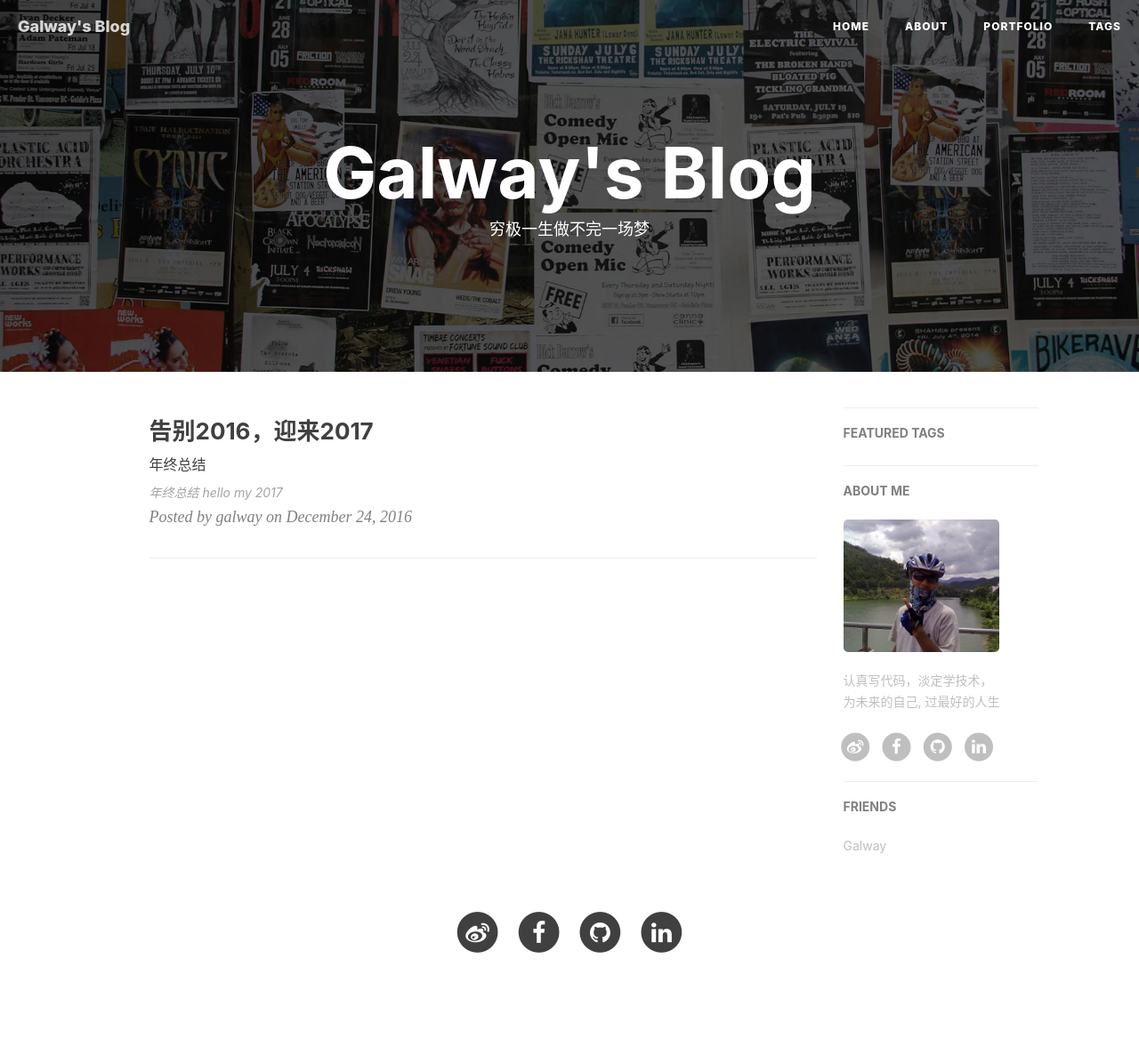
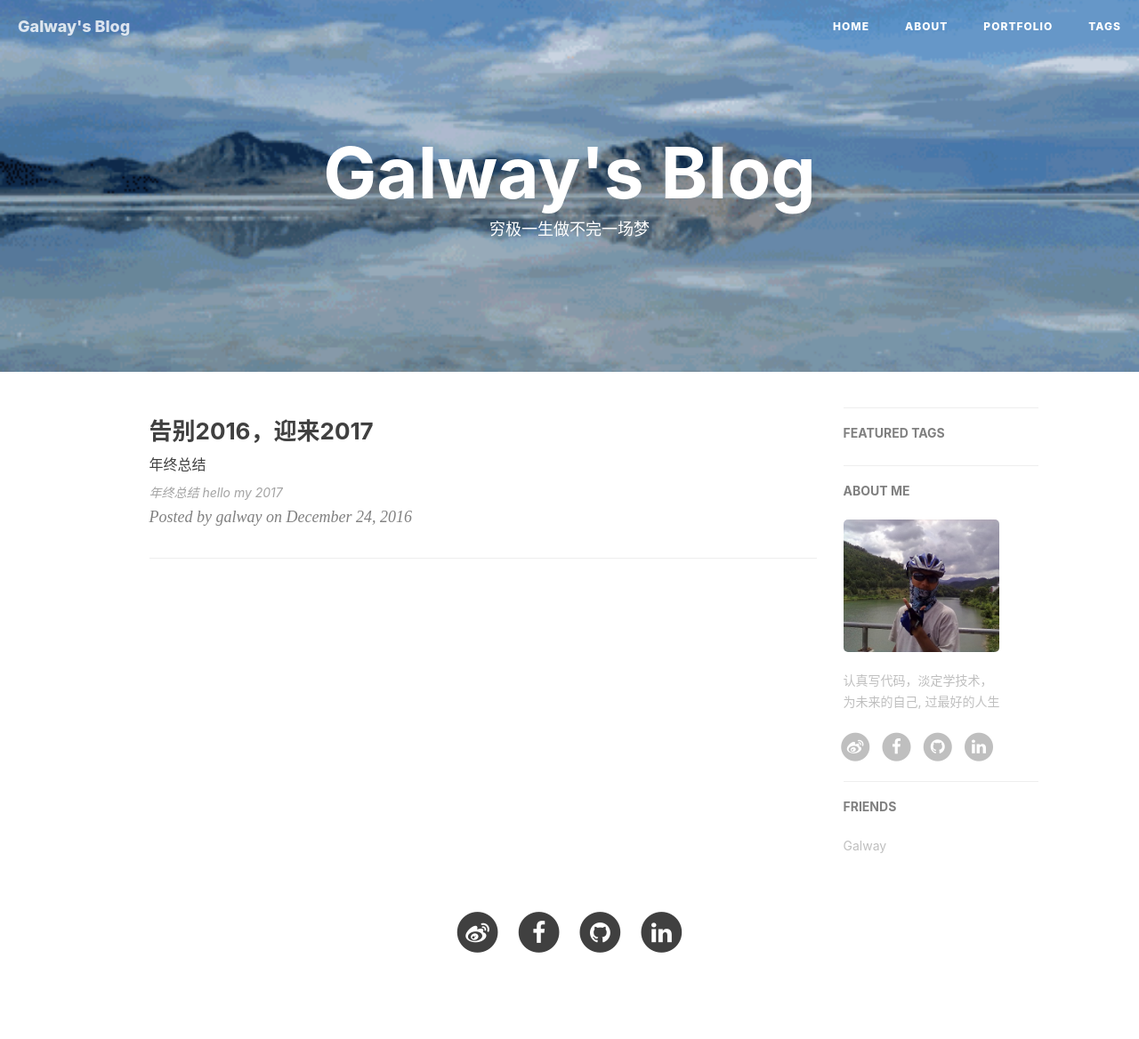
Before and after one commit to gaoweibupt/gaoweibupt.github.io, a Jekyll site: the page built from index.html, in a window 1280 px wide. Shown: the whole page at 89% size. Built offline with Jekyll 4.4.1, drawn with Linux system fonts in a browser that asks for light colours; nearby versions of some CDN libraries; the list of posts is cut into pages by our own code; comment, search, counter and statistics services are not loaded.

Commit message:
[更改首页图片]

```diff
--- a/_config.yml
+++ b/_config.yml
@@ -1,7 +1,7 @@
 # Site settings
 title: Galway's Blog
 SEOTitle: galway的博客 | Galway's Blog
-header-img: img/home-bg.jpg
+header-img: img/bike.gif
 email: gaoweibupt@gmail.com
 description: "关于生活、关于人生、关于编码 | galway，Web Designer，Phper, Javaer | 这里是 @galway 的个人博客，与你一起探讨技术人生。"
 keyword: "gaowei, galway, 高威, bupt, 博客, 个人网站, 互联网, 后台, 设计, 产品, 金融, 百度"
```
Also changed, not shown: img/bike.gif (added).
